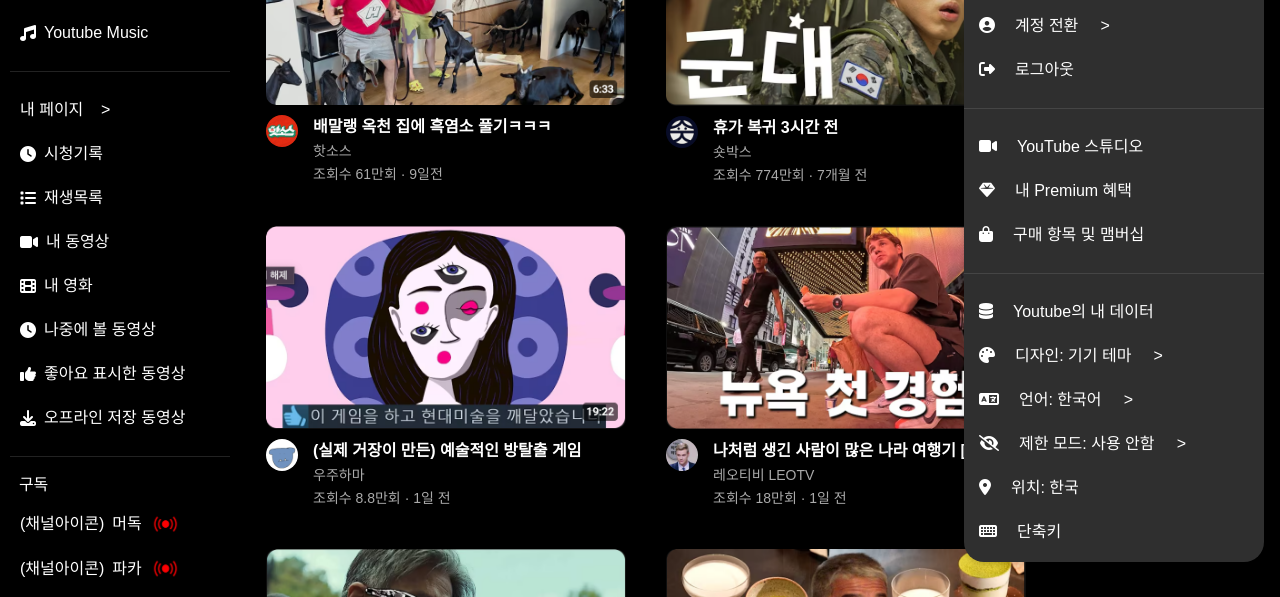
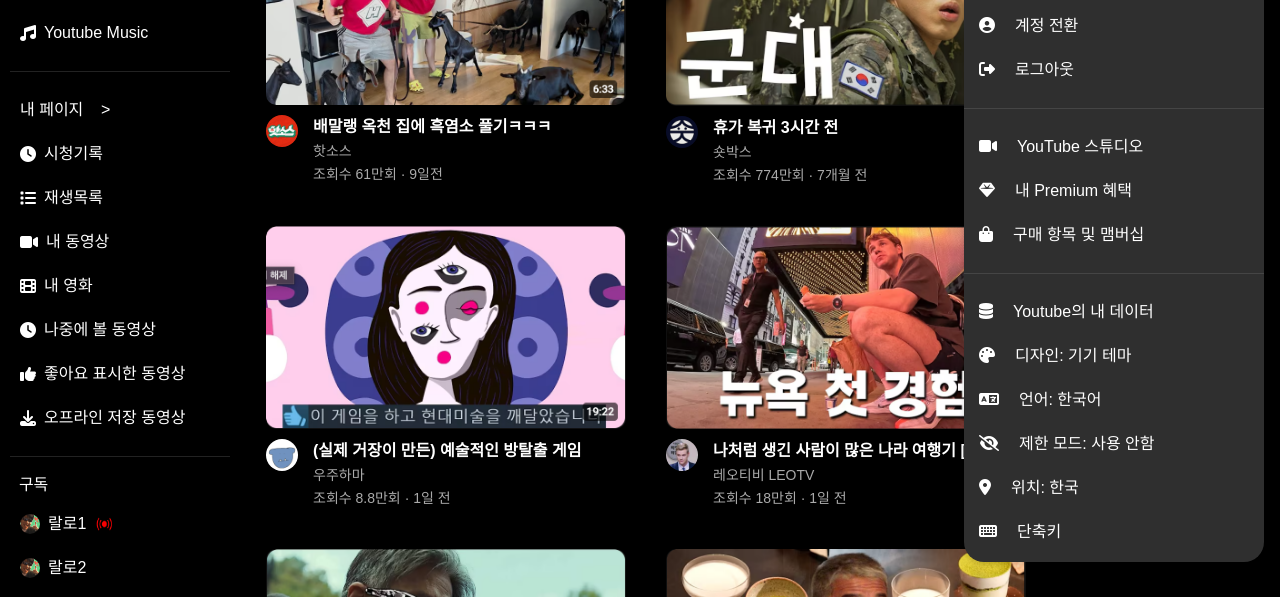
Before and after one commit to dlsdnd122/ESTp1, a website built with webpack: page Project/Home/home.html in a window 1280 px wide. Both pictures are taken after a click on the picture 1248 px from the left and 28 px from the top of the page. Shown: the part 182-779 px from the top of the page. Built offline with nearby package versions, Linux system fonts and the light colour scheme.

Commit message:
refactor : sidebar update commit

```diff
--- a/Project/Home/home.css
+++ b/Project/Home/home.css
@@ -260,6 +260,11 @@
   background-color: #333;
   border-radius: 8px;
 }
+.sidebar img {
+  width: 20px;
+  height: 20px;
+  border-radius: 50%;
+}
 .stream {
   width: 30px;
   height: auto;
--- a/Project/Home/home.html
+++ b/Project/Home/home.html
@@ -16,7 +16,7 @@
 </head>
 
 <body>
-<!-- 상단바 -->
+<!-- (공통)상단바 -->
 <!--left-->
 <header class="topbar">
   <div class="left">
@@ -48,7 +48,7 @@
          <li style="display: flex"><img src="home_img/profile.png" alt="Profile" class="dropdownProfile"><p style="margin-top: 25px; margin-left: 10px">정인웅</p></li>
          <hr style="border: 0; border-top: 1px solid #888; margin: 16px 0;" />
          <li><a href="#"><i class="fab fa-google"></i>Google 계정</a></li>
-         <li><a href="#"><i class="fas fa-user-circle"></i>계정 전환&nbsp;&nbsp;&nbsp;&nbsp;&nbsp;></a></li>
+         <li><a href="#"><i class="fas fa-user-circle"></i>계정 전환</a></li>
          <li><a href="#"><i class="fas fa-sign-out-alt"></i>로그아웃</a></li>
          <hr style="border: 0; border-top: 1px solid #888; margin: 16px 0;" />
          <li><a href="#"><i class="fas fa-video"></i>YouTube 스튜디오</a></li>
@@ -56,9 +56,9 @@
          <li><a href="#"><i class="fas fa-shopping-bag"></i>구매 항목 및 맴버십</a></li>
          <hr style="border: 0; border-top: 1px solid #888; margin: 16px 0;" />
          <li><a href="#"><i class="fas fa-database"></i>Youtube의 내 데이터</a></li>
-         <li><a href="#"><i class="fas fa-palette"></i>디자인: 기기 테마&nbsp;&nbsp;&nbsp;&nbsp;&nbsp;></a></li>
-         <li><a href="#"><i class="fas fa-language"></i>언어: 한국어&nbsp;&nbsp;&nbsp;&nbsp;&nbsp;></a></li>
-         <li><a href="#"><i class="fas fa-eye-slash"></i>제한 모드: 사용 안함&nbsp;&nbsp;&nbsp;&nbsp;&nbsp;></a></li>
+         <li><a href="#"><i class="fas fa-palette"></i>디자인: 기기 테마</a></li>
+         <li><a href="#"><i class="fas fa-language"></i>언어: 한국어</a></li>
+         <li><a href="#"><i class="fas fa-eye-slash"></i>제한 모드: 사용 안함</a></li>
          <li><a href="#"><i class="fas fa-map-marker-alt"></i>위치: 한국</a></li>
          <li><a href="#"><i class="fas fa-keyboard"></i>단축키</a></li>
          <hr style="border: 0; border-top: 1px solid #888; margin: 16px 0;" />
@@ -98,12 +98,12 @@
   <!--사이드바3-->
   <ul>
     <li style="margin-bottom: 5px">&nbsp;&nbsp;구독</li>
-    <li><button><span>(채널아이콘)</span> 머독<img class="stream" src="/stream.png"></button></li>
-    <li><button><span>(채널아이콘)</span> 파카<img class="stream" src="/stream.png"></button></li>
-    <li><button><span>(채널아이콘)</span> 김도<img class="stream" src="/stream.png"></button></li>
-    <li><button><span>(채널아이콘)</span> 김도<img class="stream" src="/stream.png"></button></li>
-    <li><button><span>(채널아이콘)</span> 김도<img class="stream" src="/stream.png"></button></li>
-    <li><button><span>(채널아이콘)</span> 김도<img class="stream" src="/stream.png"></button></li>
+    <li><button><img src="home_img/channel_img/5-c.jpg" alt=""> 랄로1<img class="stream" src="/stream.png"></button></li>
+    <li><button><img src="home_img/channel_img/5-c.jpg" alt=""> 랄로2<!--<img class="stream" src="/stream.png">--></button></li>
+    <li><button><img src="home_img/channel_img/5-c.jpg" alt=""> 랄로3<img class="stream" src="/stream.png"></button></li>
+    <li><button><img src="home_img/channel_img/5-c.jpg" alt="">랄로4<!--<img class="stream" src="/stream.png">--></button></li>
+    <li><button><img src="home_img/channel_img/5-c.jpg" alt=""> 랄로5<img class="stream" src="/stream.png"></button></li>
+    <li><button><<img src="home_img/channel_img/5-c.jpg" alt=""> 랄로6<!--<img class="stream" src="/stream.png">--></button></li>
   </ul>
 </nav>
 
```
